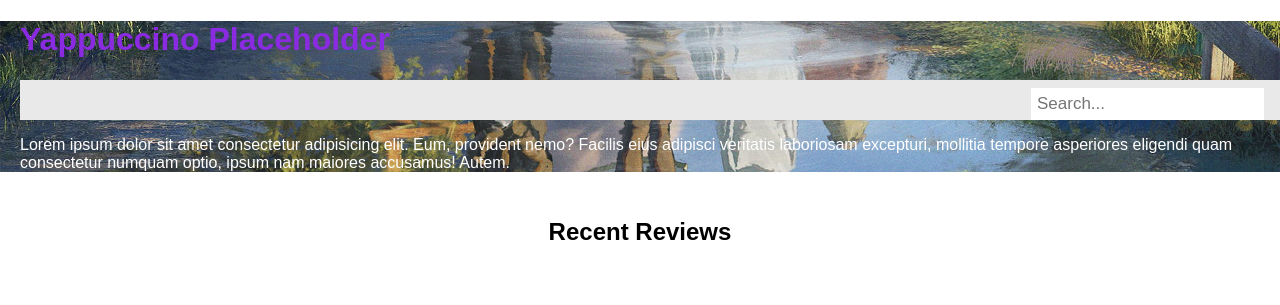
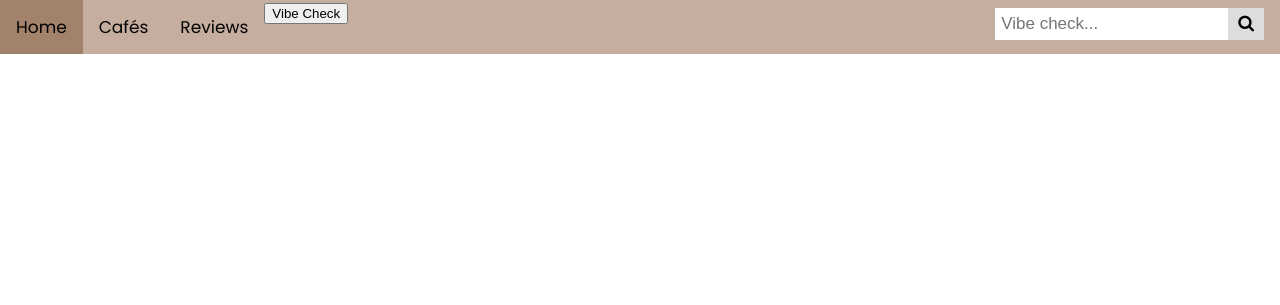
Before and after one commit to JobertAlan/CCAPDEV-MP, a web app: file index.html in a window 1280 px wide. Shown: the top 305 px of the page. Run offline with its HTML, style and script files only (its server is not run), Linux system fonts and the light colour scheme.

Commit message:
INC navbar

```diff
--- a/index.html
+++ b/index.html
@@ -3,6 +3,15 @@
 <head>
     <meta charset="UTF-8">
     <meta name="viewport" content="width=device-width, initial-scale=1.0">
+
+    <!-- Fonts -->
+    <link rel="preconnect" href="https://fonts.googleapis.com">
+    <link rel="preconnect" href="https://fonts.gstatic.com" crossorigin>
+    <link href="https://fonts.googleapis.com/css2?family=Poppins&display=swap" rel="stylesheet">
+
+    <!-- HTML Elements -->
+        <!-- This is used to give a magnifying glass icon to search buttons -->
+    <link rel="stylesheet" href="https://cdnjs.cloudflare.com/ajax/libs/font-awesome/4.7.0/css/font-awesome.min.css">
 
     <!-- Change this for different css files in the future -->
     <link rel="stylesheet" href="styles/index.css">
@@ -10,25 +19,21 @@
     <title>Document</title>
 </head>
 <body>
-    <div class="title_container">
-        <div class="title_card">
-            <h1>Yappuccino Placeholder</h1>
-            <div class="search_bar">
-                <input type="text" placeholder="Search...">
-            </div>
-            <p>Lorem ipsum dolor sit amet consectetur adipisicing elit. Eum, provident nemo? Facilis eius adipisci veritatis laboriosam excepturi,
-            mollitia tempore asperiores eligendi quam consectetur numquam optio, ipsum nam maiores accusamus! Autem.</p>
+    <nav>
+        <div id="nav-links">
+            <a href="#Home">Home</a>
+            <a href="#Cafes">Cafés</a>
+            <a href="#Reviews">Reviews</a>
         </div>
-    </div>
-
-    <div class="review_section">
-        <div class="header_section">
-            <h2 class="review_header">Recent Reviews</h2>
+        <div id="search-container">
+            <form action="">
+                    <!-- Uses an imported element. See <head> for context -->
+                <input type="text" placeholder="Vibe check..." name="search"/> <button type="submit"><i class="fa fa-search"></i></button>
+            </form>
         </div>
-        <div class="review_grid">
-
-
+        <div id="login-container">
+            <button>Vibe Check</button>
         </div>
-    </div>
+    </nav>
 </body>
 </html>
--- a/styles/index.css
+++ b/styles/index.css
@@ -1,5 +1,8 @@
+/* Note, no @media rules to fallback in case of weird window/screen sizes. I can't be bothered to do that right now -jobert */
+
+
 body {
-    font-family: Arial, Helvetica, sans-serif;
+    font-family: Poppins, sans-serif;
     margin: 0;
     padding: 0;
     min-height: 100%;
@@ -9,57 +12,53 @@
     color: blueviolet;
 }
 
-div.title_container {
-    position: relative;
-    background-image: url(../images/frieren_stock_wallpaper.jpg);
-    background-position-x: center;
-    background-position-y: bottom;
-    background-repeat: no-repeat;
-    background-attachment: scroll;
-    -webkit-background-size: cover;
-    -moz-background-size: cover;
-    -o-background-size: cover;
-    background-size: cover;
+/* FF: CSS for the <nav> bar */
+
+nav {
+    overflow: hidden;
+    background-color: #c5ae9f;
+}
+/* For the <a> links in the <nav> bar */
+#nav-links a {
+    float: left;
+    display: block;
+    color: black;
+    text-align: center;
+    padding: 14px 16px;
+    text-decoration: none;
+    font-size: 17px;
+}
+#nav-links a:hover {
+    background-color: #a3826c;
+    color: black;
+}
+#nav-links a.active {
+    background-color: #816451;
+    color: white;
 }
 
-div.title_container div.title_card {
-    position: relative;
-    z-index: 5;
-    color: white;
-    margin-left: 20px;
+/* For the search bar in <nav> */
+nav #search-container {
+    float: right;
 }
-
-div.title_container div.title_card div.search_bar {
-    overflow: hidden;
-    background-color: #e9e9e9;
+/* For the text inside the search box */
+nav input[type=text] {
+    padding: 6px;
+    margin-top: 8px;
+    font-size: 17px;
+    border: none;
 }
-
-div.title_container div.title_card div.search_bar input[type=text]{
+/* For the search button */
+nav #search-container button {
     float: right;
-    padding: 6px;
-    border: none;
+    padding: 6px 10px;
     margin-top: 8px;
     margin-right: 16px;
+    background: #ddd;
     font-size: 17px;
+    border: none;
+    cursor: pointer;
 }
-
-div.review_section {
-    position: relative;
-    padding-top: 10px;
-    padding-left: 100px;
-    padding-right: 100px;
-    padding-bottom: 10px;
+nav #search-container button:hover {
+    background: #ccc;
 }
-
-div.review_section div.header_section {
-    padding-bottom: 30px;
-}
-
-div.review_section div.header_section h2.review_header {
-    text-align: center;
-    color: black;
-}
-
-div.review_section div.review_grid {
-
-}
```
